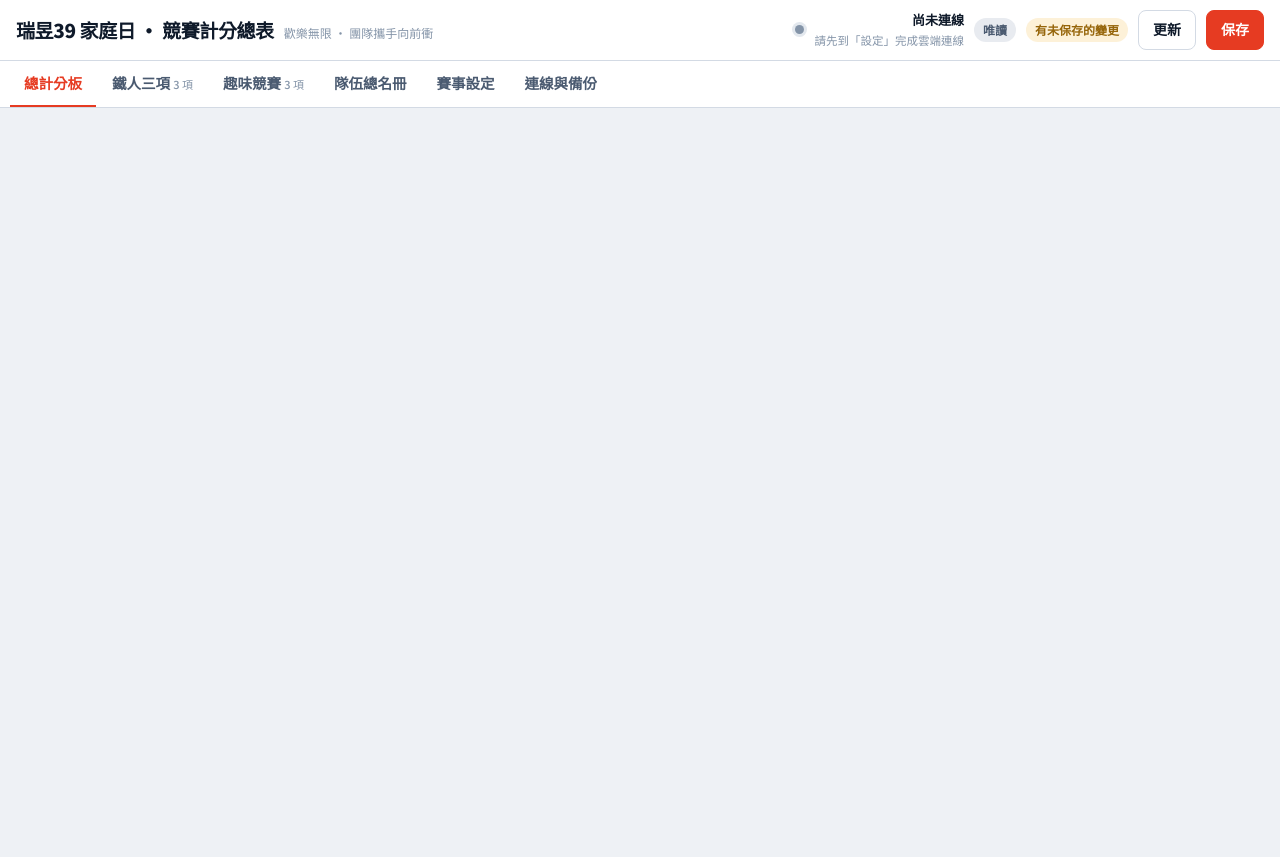
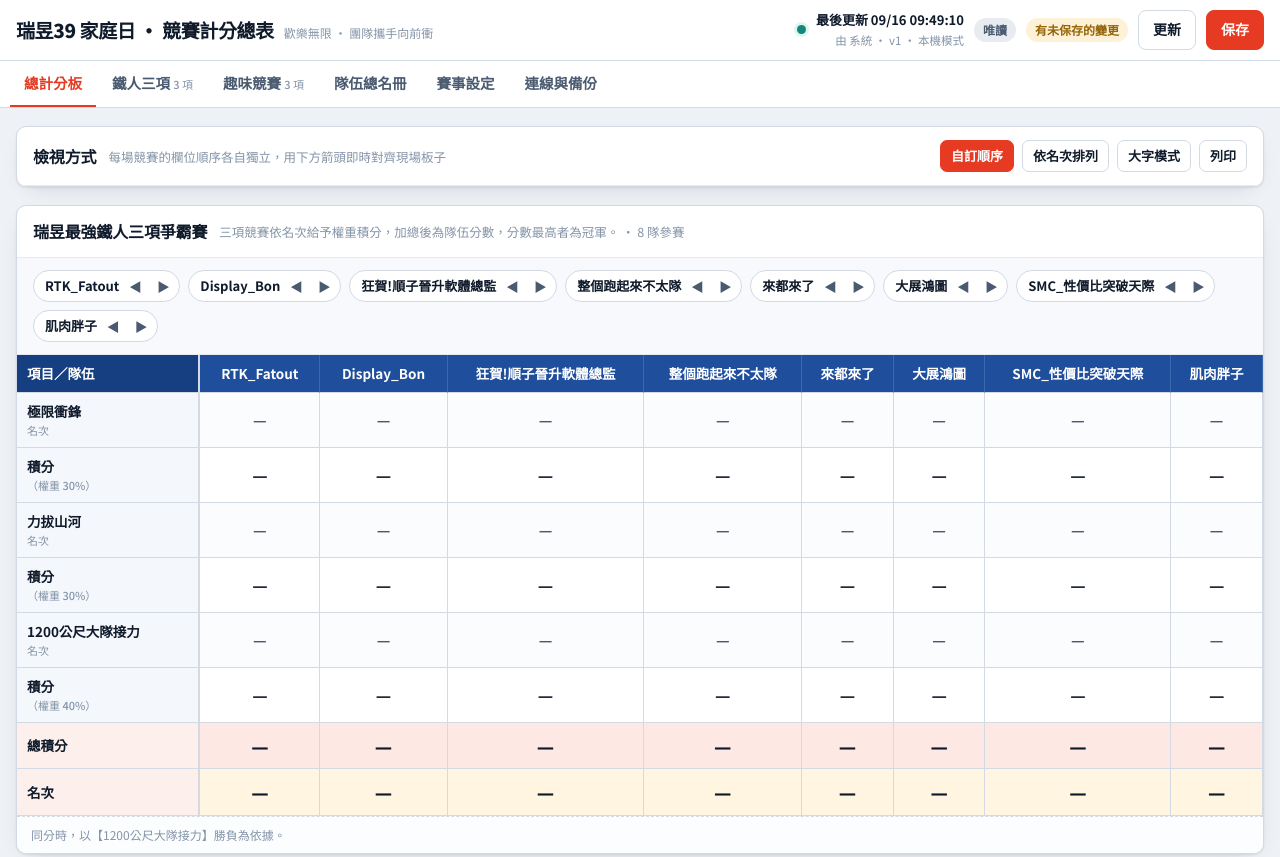
Before and after one commit to Marco-CYF/store-daseboard, a plain HTML site: page index.html in a window 1280 px wide. Shown: the top 857 px of the page. Before the commit the page ends 800 px from the top, so only its background shows below. Drawn offline with Linux system fonts and the light colour scheme.

Commit message:
Update index.html

```diff
--- a/index.html
+++ b/index.html
@@ -603,7 +603,12 @@ function render(){
   else if(S.tab==='cloud') v.appendChild(viewCloud());
   paintSync();
 }
-function el(html){ const d=document.createElement('div'); d.innerHTML=html.trim(); return d.firstElementChild; }
+/** 以 <template> 解析，才能正確產生 <tr>/<td> 這類需要表格上下文的元素 */
+function el(html){
+  const t = document.createElement('template');
+  t.innerHTML = html.trim();
+  return t.content.firstElementChild;
+}
 const medal = p => p===1?'🥇':p===2?'🥈':p===3?'🥉':'';
 
 /* ---------- 總計分板 ---------- */
```
